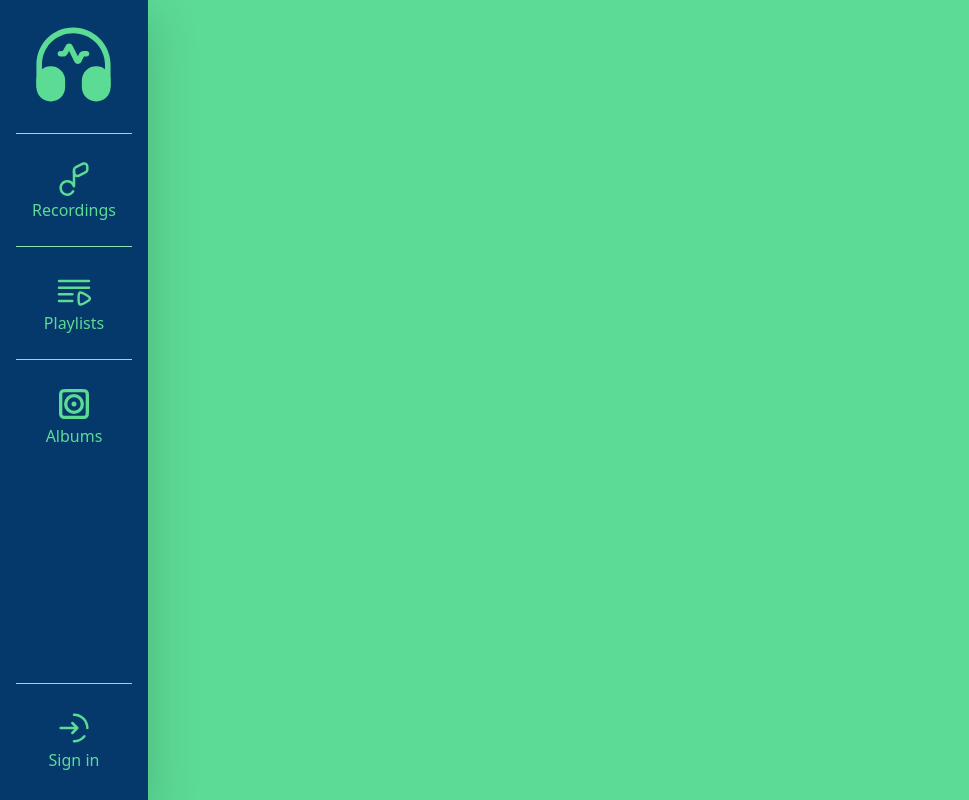
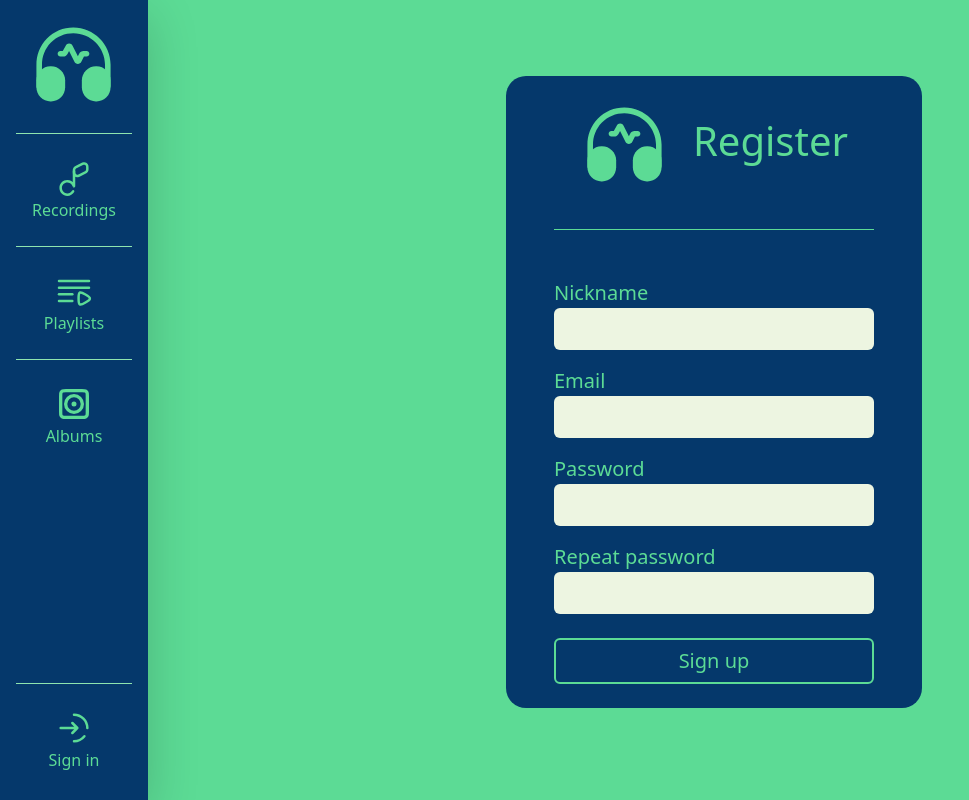
Before and after one commit to RicottaM/listenly, an Angular app: page /sign-up in a window 1280 px wide. Shown: the whole page, without its empty margins (0-969 px from the left). Built offline with nearby package versions, Linux system fonts and the light colour scheme.

Commit message:
Implemented addUser function and getUserByEmail. Added form validation and error display in console

```diff
--- a/db.json
+++ b/db.json
@@ -1,24 +1,40 @@
 {
   "users": [
     {
+      "id": 1,
       "nickname": "john_doe",
       "email": "john.doe@example.com",
       "password": "password1"
     },
     {
+      "id": 2,
       "nickname": "alice_smith",
       "email": "alice.smith@example.com",
       "password": "password2"
     },
     {
+      "id": 3,
       "nickname": "bob_jenkins",
       "email": "bob.jenkins@example.com",
       "password": "password3"
     },
     {
+      "id": 4,
       "nickname": "admin",
       "email": "admin@example.com",
       "password": "admin"
+    },
+    {
+      "nickname": "Joshua13",
+      "email": "joshua13@example.com",
+      "password": "joshua13",
+      "id": 5
+    },
+    {
+      "nickname": "SoundMaaaster",
+      "email": "SoundMaaaster@example.com",
+      "password": "SoundMaaaster",
+      "id": 6
     }
   ]
 }
--- a/src/app/components/nav/nav.component.ts
+++ b/src/app/components/nav/nav.component.ts
@@ -1,8 +1,7 @@
 import { Component, inject } from '@angular/core'
 import { RouterLink, RouterLinkActive } from '@angular/router'
 import { AuthService } from '../../services/auth/auth.service'
-import { CommonModule, NgComponentOutlet } from '@angular/common'
-import { User } from '../../models/user.model'
+import { CommonModule } from '@angular/common'
 
 @Component({
   selector: 'app-nav',
--- a/src/app/components/views/login-page/login-page.component.css
+++ b/src/app/components/views/login-page/login-page.component.css
@@ -1,6 +1,5 @@
 h1,
-label,
-p {
+label {
   color: #5cdb95;
 }
 
@@ -37,8 +36,7 @@ form {
   color: #5cdb95;
 }
 
-.nav-link:hover,
-.nav-link:visited {
+.nav-link:hover {
   color: #edf5e1;
 }
 
--- a/src/app/components/views/login-page/login-page.component.html
+++ b/src/app/components/views/login-page/login-page.component.html
@@ -32,7 +32,7 @@
 
       <button class="btn fs-5 my-3">Sign in</button>
 
-      <a class="nav-link pb-4 text-center" routerLink="/register" routerLinkActive="active"
+      <a class="nav-link pb-4 text-center" routerLink="/sign-up" routerLinkActive="active"
         >Don't have an account? Sign up!</a
       >
     </form>
--- a/src/app/components/views/sign-up/sign-up.component.css
+++ b/src/app/components/views/sign-up/sign-up.component.css
@@ -0,0 +1,48 @@
+h1,
+label,
+p {
+  color: #5cdb95;
+}
+
+input {
+  background-color: #edf5e1;
+  color: #379683;
+  border: none;
+}
+
+input:focus {
+  background-color: #edf5e1;
+  color: #379683;
+  box-shadow: none;
+  outline: none;
+  border: none;
+}
+
+button {
+  color: #5cdb95;
+  border: 2px solid #5cdb95;
+}
+
+button:hover {
+  background-color: #379683;
+  color: #5cdb95;
+}
+
+form {
+  background-color: #05386b;
+  border-radius: 20px;
+}
+
+.nav-link {
+  color: #5cdb95;
+}
+
+.nav-link:hover,
+.nav-link:visited {
+  color: #edf5e1;
+}
+
+.custom {
+  border-top: 1px solid #5cdb95;
+  opacity: 100%;
+}
--- a/src/app/components/views/sign-up/sign-up.component.html
+++ b/src/app/components/views/sign-up/sign-up.component.html
@@ -1,3 +1,58 @@
 <div class="d-flex">
   <app-nav></app-nav>
+  <div class="d-flex align-items-center mb-3 justify-content-center w-100">
+    <form class="px-5 d-flex flex-column" [formGroup]="applyForm" (submit)="register()">
+      <div class="row py-4 justify-content-center align-items-center">
+        <div class="col-auto"><img src="../../../../assets/svg/logo-small.svg" /></div>
+        <div class="col-auto"><h1>Register</h1></div>
+      </div>
+      <hr class="custom" />
+      <div class="form-group py-3">
+        <div class="form-group py-3">
+          <label for="email" class="fs-5">Nickname</label>
+          <input
+            type="text"
+            class="form-control fs-5"
+            id="nickname"
+            formControlName="nickname"
+            placeholder=""
+            autocomplete="off"
+          />
+        </div>
+        <label for="email" class="fs-5">Email</label>
+        <input
+          type="email"
+          class="form-control fs-5"
+          id="email"
+          formControlName="email"
+          placeholder=""
+          autocomplete="off"
+        />
+      </div>
+      <div class="form-group pb-3">
+        <label for="password" class="fs-5">Password</label>
+        <input
+          type="password"
+          class="form-control fs-5"
+          id="password"
+          formControlName="password"
+          placeholder=""
+          autocomplete="off"
+        />
+      </div>
+      <div class="form-group">
+        <label for="password-repeat" class="fs-5">Repeat password</label>
+        <input
+          type="password"
+          class="form-control fs-5"
+          id="password-repeat"
+          formControlName="passwordRepeat"
+          placeholder=""
+          autocomplete="off"
+        />
+      </div>
+
+      <button class="btn fs-5 my-4">Sign up</button>
+    </form>
+  </div>
 </div>
--- a/src/app/components/views/sign-up/sign-up.component.ts
+++ b/src/app/components/views/sign-up/sign-up.component.ts
@@ -1,11 +1,77 @@
-import { Component } from '@angular/core'
+import { Component, inject } from '@angular/core'
 import { NavComponent } from '../../nav/nav.component'
+import { FormGroup, FormControl, ReactiveFormsModule, Validators } from '@angular/forms'
+import { AuthService } from '../../../services/auth/auth.service'
+import { RouterLink, RouterLinkActive } from '@angular/router'
+import { User } from '../../../models/user.model'
 
 @Component({
   selector: 'app-sign-up',
   standalone: true,
   templateUrl: './sign-up.component.html',
   styleUrl: './sign-up.component.css',
-  imports: [NavComponent],
+  imports: [NavComponent, ReactiveFormsModule, RouterLink, RouterLinkActive],
 })
-export class SignUpComponent {}
+export class SignUpComponent {
+  applyForm = new FormGroup({
+    nickname: new FormControl('', [
+      Validators.required,
+      Validators.minLength(3),
+      Validators.maxLength(15),
+      Validators.pattern(/^[A-Za-z0-9]+$/),
+    ]),
+    email: new FormControl('', [Validators.email, Validators.required]),
+    password: new FormControl('', [Validators.minLength(8), Validators.maxLength(20), Validators.required]),
+    passwordRepeat: new FormControl(''),
+  })
+
+  authService: AuthService = inject(AuthService)
+
+  async register(): Promise<void> {
+    if (this.applyForm.valid) {
+      if (this.applyForm.value.password === this.applyForm.value.passwordRepeat) {
+        const userTaken = await this.authService.getUserByEmail(this.applyForm.value.email ?? '')
+
+        if (userTaken) {
+          console.error('Email already in use')
+        } else {
+          this.authService.addUser(
+            this.applyForm.value.nickname ?? '',
+            this.applyForm.value.email ?? '',
+            this.applyForm.value.password ?? '',
+          )
+        }
+      } else {
+        console.error('Password mismatch')
+      }
+    } else {
+      if (
+        this.applyForm.get('nickname')?.hasError('minlength') ||
+        this.applyForm.get('nickname')?.hasError('maxlength') ||
+        this.applyForm.get('nickname')?.hasError('required')
+      ) {
+        console.error('Nickname must be between 3 and 15 characters')
+      }
+
+      if (this.applyForm.get('nickname')?.hasError('pattern')) {
+        console.error('Nickname can only contain letters and numbers')
+      }
+
+      if (this.applyForm.get('email')?.hasError('required')) {
+        console.error('Email required')
+      }
+
+      if (this.applyForm.get('email')?.hasError('email')) {
+        console.error('Invalid email')
+      }
+
+      if (
+        this.applyForm.get('password')?.hasError('minlength') ||
+        this.applyForm.get('password')?.hasError('maxlength') ||
+        this.applyForm.get('password')?.hasError('required')
+      ) {
+        console.error('Password must be between 8 and 20 characters')
+      }
+    }
+  }
+}
--- a/src/app/services/auth/auth.service.ts
+++ b/src/app/services/auth/auth.service.ts
@@ -17,14 +17,45 @@ export class AuthService {
     return (await users.json()) ?? undefined
   }
 
-  async getUser(email: string): Promise<User | undefined> {
+  async getUserByEmail(email: string): Promise<User | undefined> {
     const users = await this.getUsers()
 
     return users.find((user: User) => user.email === email)
   }
 
+  async addUser(nickname: string, email: string, password: string) {
+    const userData = {
+      nickname: nickname,
+      email: email,
+      password: password,
+    }
+
+    await fetch(this.userUrl, {
+      method: 'POST',
+      headers: {
+        'Content-Type': 'application/json',
+      },
+      body: JSON.stringify(userData),
+    })
+      .then(response => {
+        if (!response.ok) {
+          response.text().then(errorText => {
+            console.error(`Server error: ${response.status} - ${errorText}`)
+          })
+
+          if (response instanceof Error) {
+            throw new Error(response.message)
+          }
+          throw new Error('An error occured while adding user')
+        }
+      })
+      .catch(error => {
+        console.error('There was a problem with the fetch operation:', error)
+      })
+  }
+
   async login(email: string, password: string): Promise<void> {
-    const user = await this.getUser(email)
+    const user = await this.getUserByEmail(email)
 
     if (!user) {
       console.error('Email not found')
```
Also changed, not shown: 1 other file (tests, documents, lock files or other folders).
